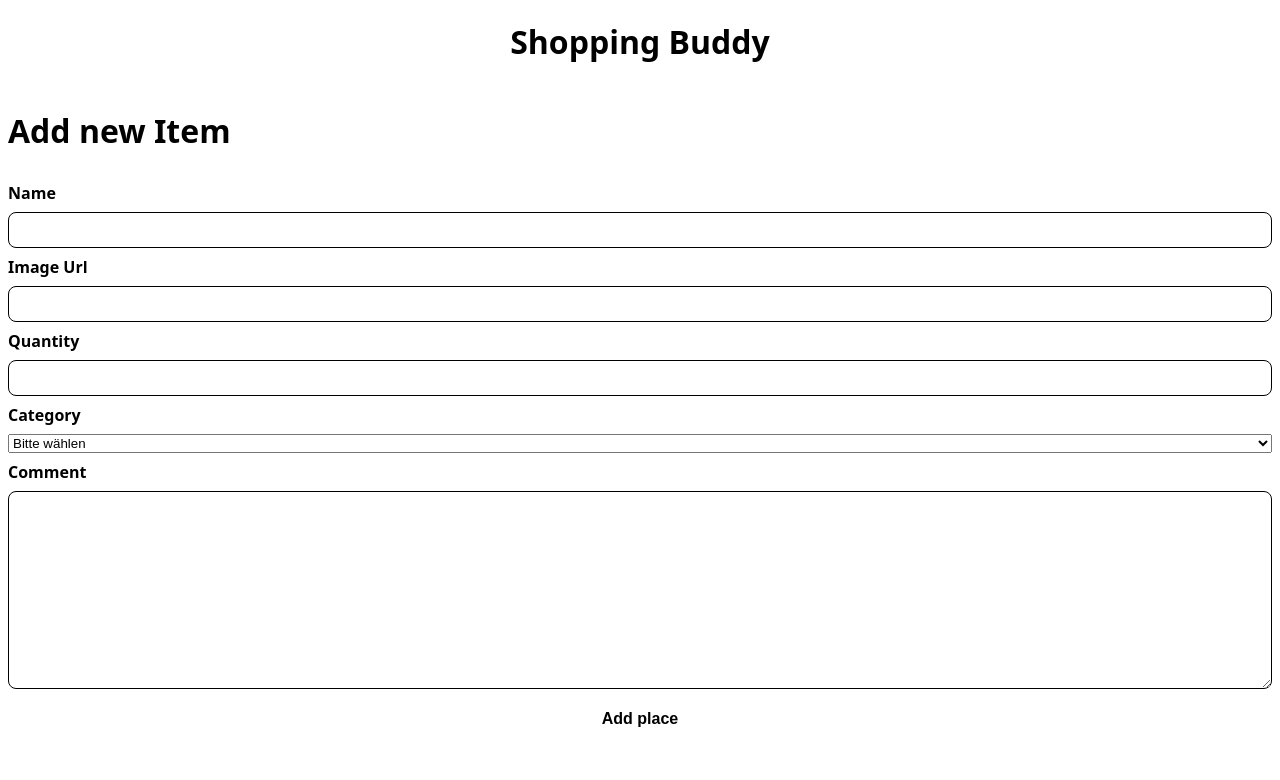
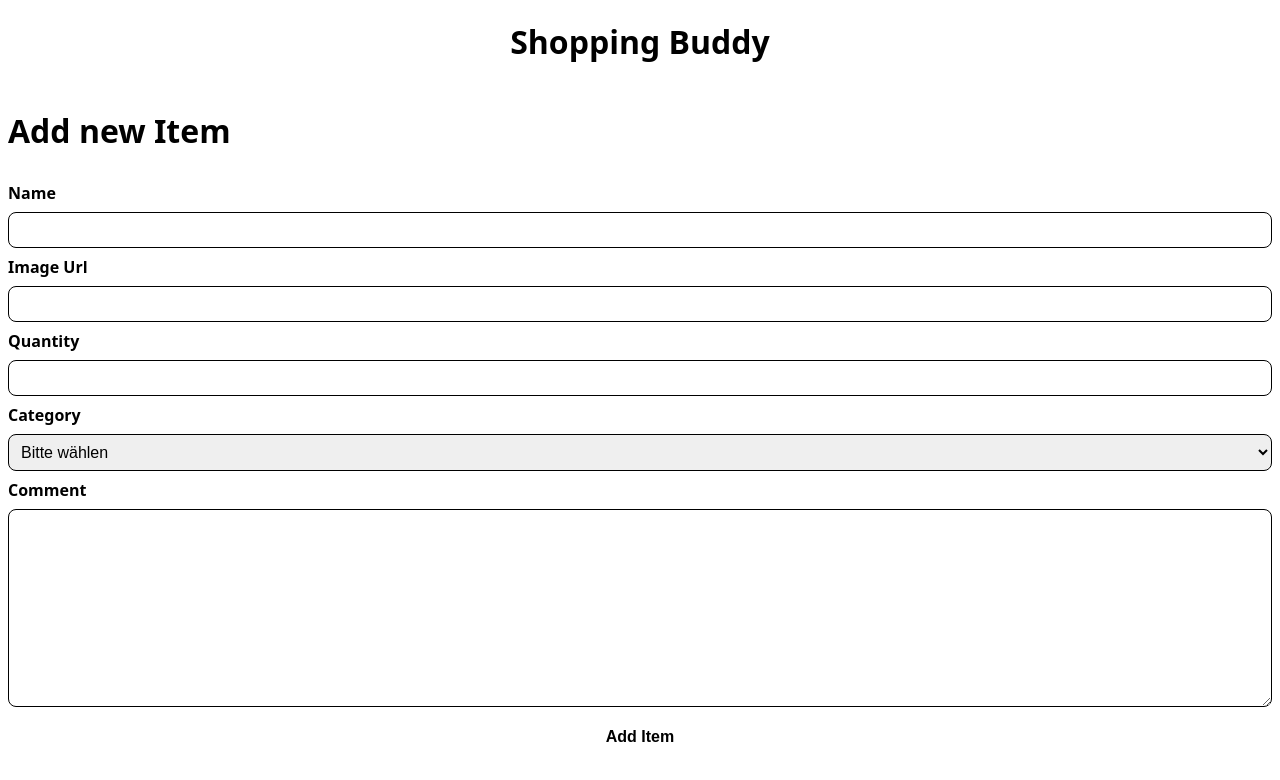
Before and after one commit to feminismuss/shopping-buddy, a Next.js app: page /addItem in a window 1280 px wide. Shown: the top 780 px of the page. Built offline with nearby package versions, Linux system fonts and the light colour scheme.

Commit message:
adapt style on dropdownmenu to the form

```diff
--- a/components/ItemForm.js
+++ b/components/ItemForm.js
@@ -7,6 +7,13 @@ export const FormContainer = styled.form`
 `;
 
 export const Input = styled.input`
+  padding: 0.5rem;
+  font-size: inherit;
+  border: 1px solid black;
+  border-radius: 0.5rem;
+`;
+
+export const Select = styled.select`
   padding: 0.5rem;
   font-size: inherit;
   border: 1px solid black;
@@ -67,7 +74,7 @@ export default function Form({ onSubmit, formName, defaultData }) {
         defaultValue={defaultData?.quantity}
       />
       <Label htmlFor="category">Category</Label>
-      <select
+      <Select
         id="category"
         name="category"
         defaultValue={defaultData?.category || ""}
@@ -80,7 +87,7 @@ export default function Form({ onSubmit, formName, defaultData }) {
             {cat.charAt(0).toUpperCase() + cat.slice(1)}
           </option>
         ))}
-      </select>
+      </Select>
       <Label htmlFor="comment">Comment</Label>
       <Textarea
         name="comment"
@@ -90,7 +97,7 @@ export default function Form({ onSubmit, formName, defaultData }) {
         defaultValue={defaultData?.description}
       ></Textarea>
       <StyledButton type="submit">
-        {defaultData ? "Update place" : "Add place"}
+        {defaultData ? "Update Item" : "Add Item"}
       </StyledButton>
     </FormContainer>
   );
```
